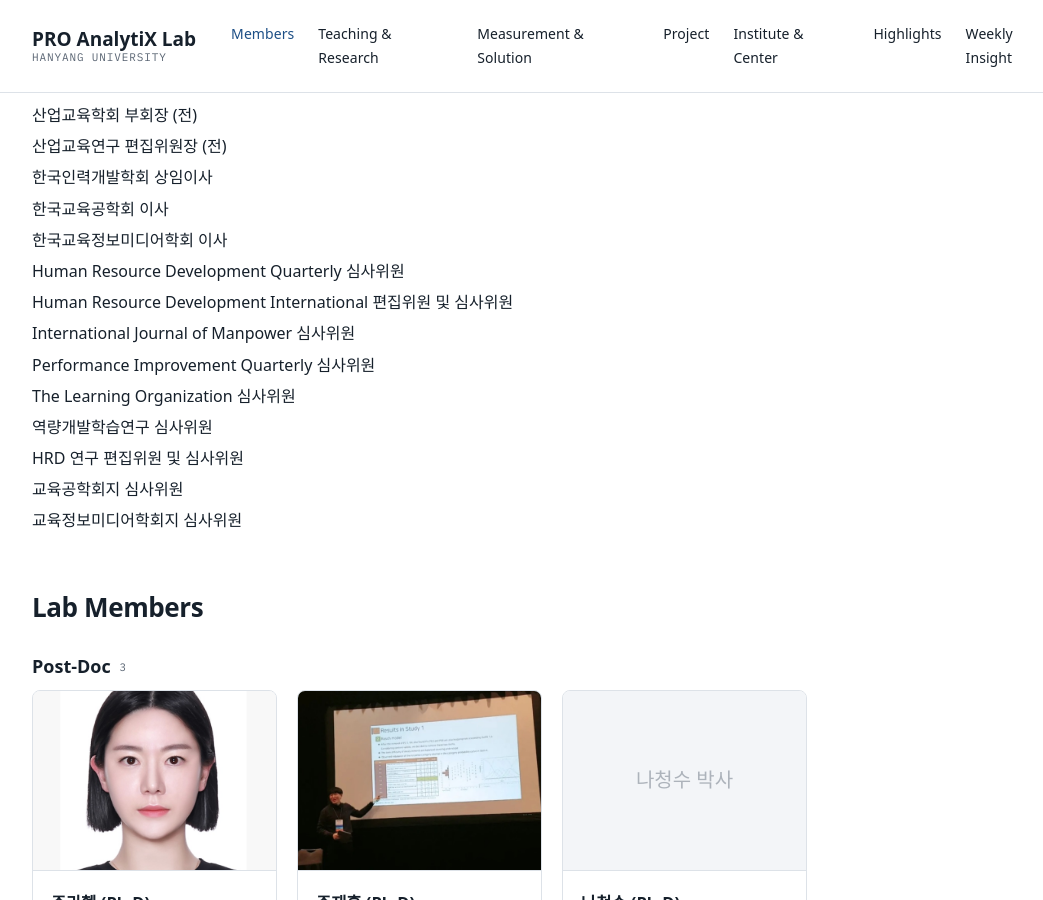
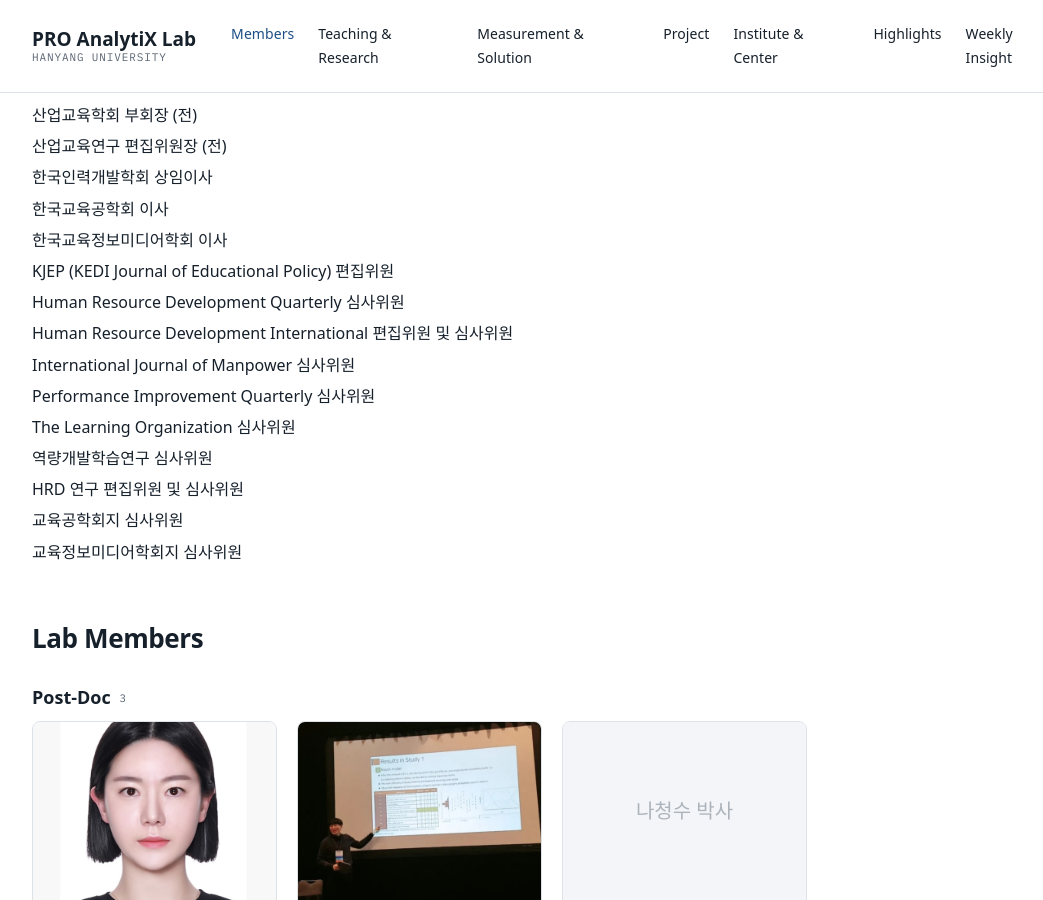
Before and after one commit to drsprolab/drsprolab.github.io, a Jekyll site: the page built from members.md, in a window 1280 px wide and 900 px high, scrolled down 2784 px. Shown: the whole window, without its empty margins (88-1131 px from the left). Built offline with Jekyll 4.4.1, drawn with Linux system fonts in a browser that asks for light colours; some web fonts are replaced.

Commit message:
Professional Service: KJEP (KEDI Journal of Educational Policy) 편집위원 추가
Co-Authored-By: Claude Opus 5.5 <noreply@anthropic.com>

```diff
--- a/_data/professor.yml
+++ b/_data/professor.yml
@@ -35,6 +35,7 @@ service:
   - "한국인력개발학회 상임이사"
   - "한국교육공학회 이사"
   - "한국교육정보미디어학회 이사"
+  - "KJEP (KEDI Journal of Educational Policy) 편집위원"
   - "Human Resource Development Quarterly 심사위원"
   - "Human Resource Development International 편집위원 및 심사위원"
   - "International Journal of Manpower 심사위원"
```
